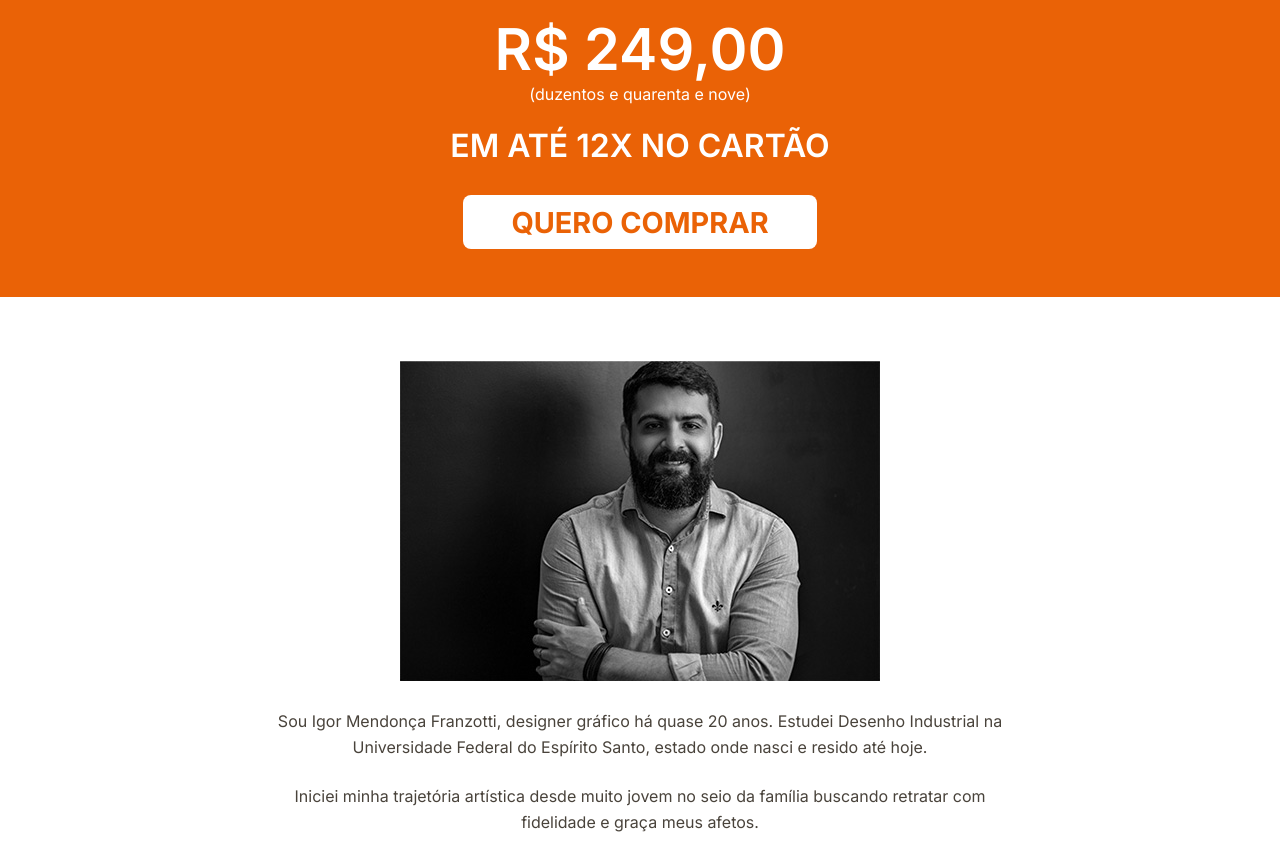
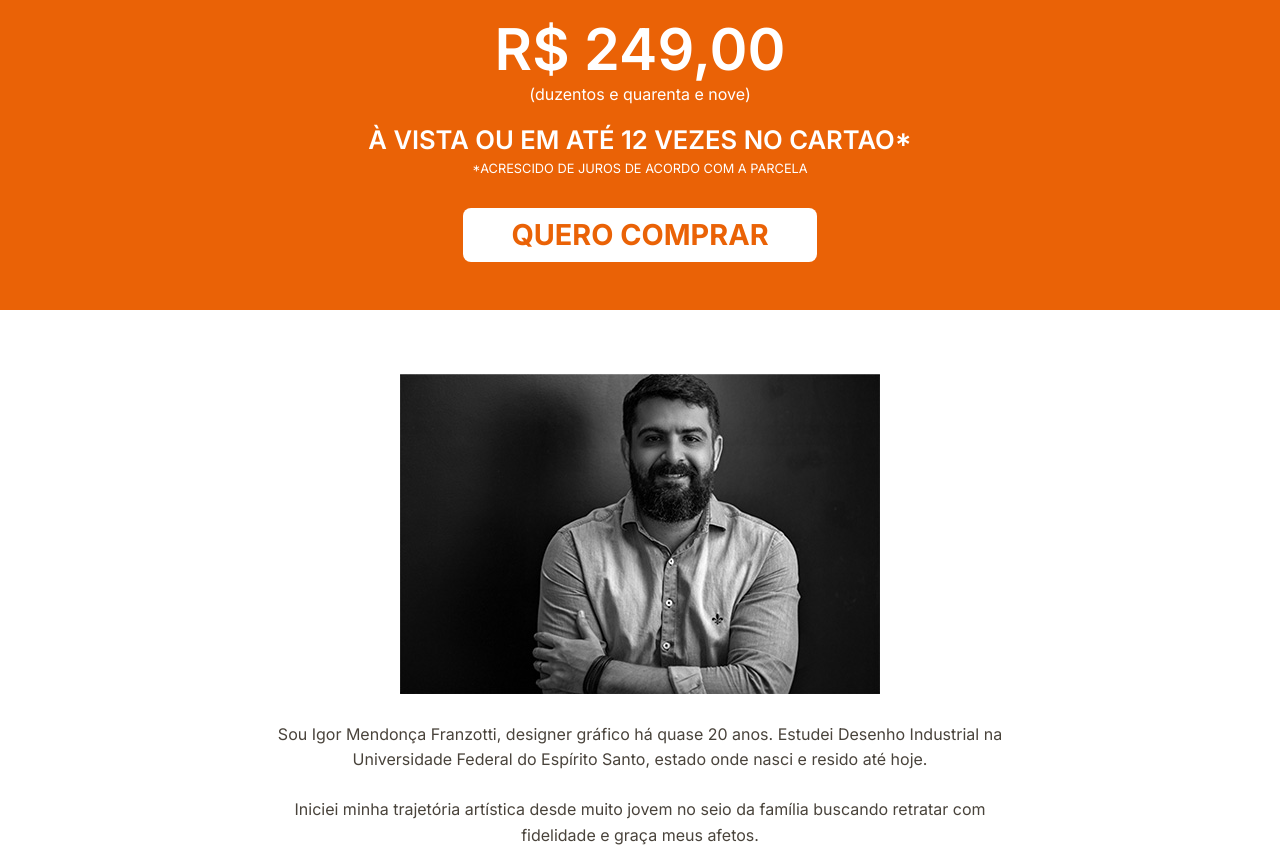
Before and after one commit to eliasfaical/igorfranzotti, a Next.js app: page / in a window 1280 px wide. Shown: the part 3280-4142 px from the top of the page. Built offline with nearby package versions, Linux system fonts and the light colour scheme.

Commit message:
Correção de juros

```diff
--- a/src/pages/index.tsx
+++ b/src/pages/index.tsx
@@ -99,7 +99,8 @@ export default function Home() {
             <h3>Valor do investimento</h3>
             <strong>R$ 249,00</strong>
             <span>(duzentos e quarenta e nove)</span>
-            <p>EM ATÉ 12X NO CARTÃO</p>
+            <p>À VISTA OU EM ATÉ 12 VEZES NO CARTAO<sup>*</sup></p>
+            <small>*ACRESCIDO DE JUROS DE ACORDO COM A PARCELA</small>
             <a href="https://pay.hotmart.com/K50418650H?checkoutMode=10" title="Quero comprar" target="_blank" rel="noopener noreferrer" className={styles.btnComprar}>Quero comprar</a>
           </div>
         </section>
--- a/src/styles/Home.module.css
+++ b/src/styles/Home.module.css
@@ -155,6 +155,7 @@
   margin-bottom: 1.5rem;
 }
 .scetionValor span,
+.scetionValor small,
 .scetionValor strong {
   display: block;
 }
@@ -167,9 +168,14 @@
   font-size: 1rem;
   margin: .3rem 0 1rem;
 }
+.scetionValor small {
+  margin-bottom: 2rem;
+  font-size: .8rem;
+}
 .scetionValor p {
-  font-size: 2rem;
+  font-size: 1.6rem;
   font-weight: 600;
+  margin-bottom: 0;
   text-transform: uppercase;
   color: #fff;
 }
```
